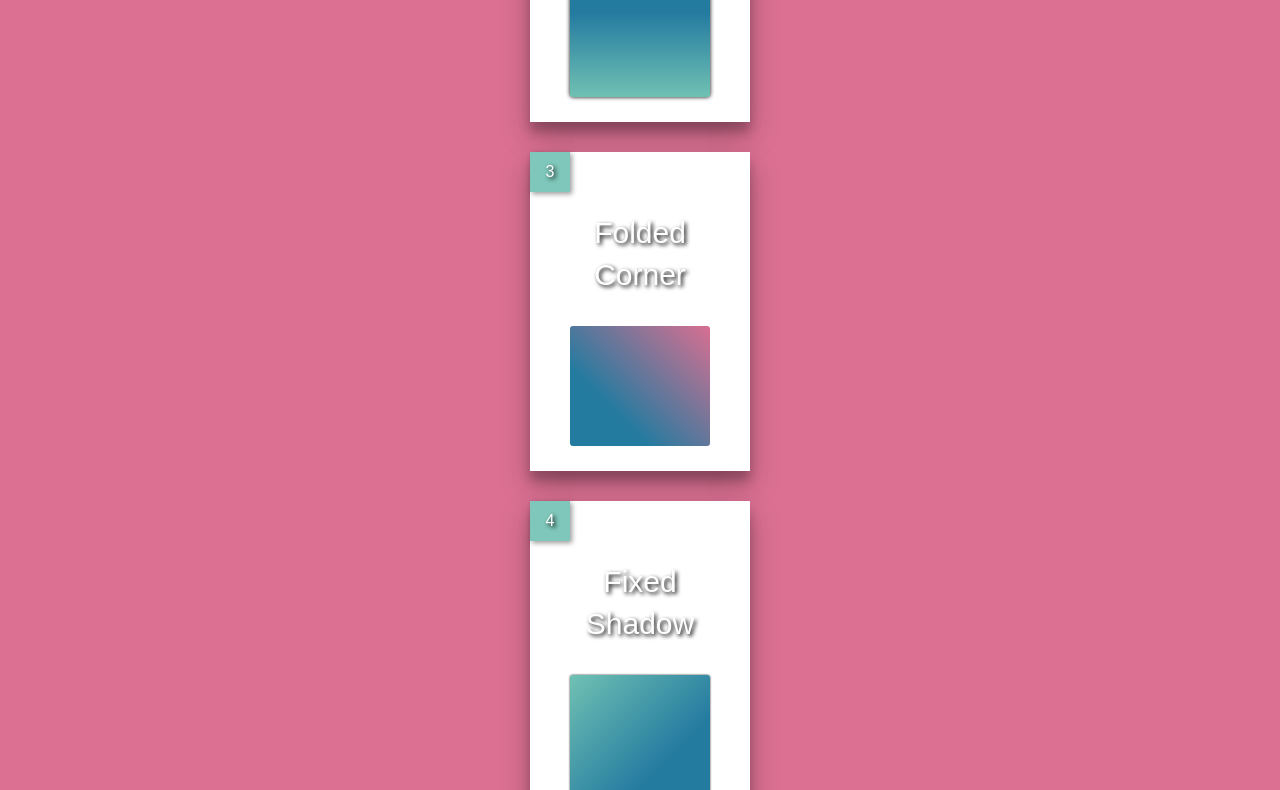
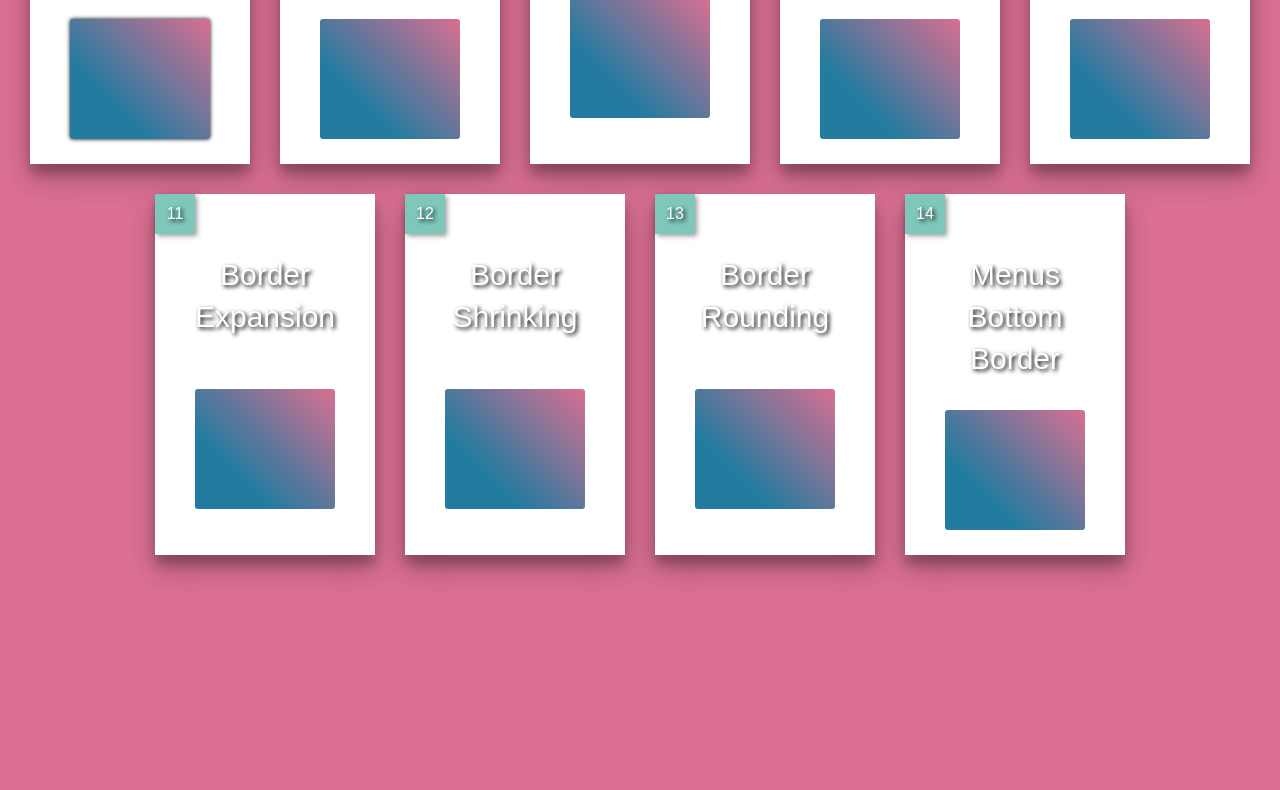
Before and after one commit to call0fcode/Basic-CSS-animations-collection, a plain HTML site: page index.html in a window 1280 px wide. Shown: the part 708-1498 px from the top of the page. After the commit the page ends 1301 px from the top, so only its background shows below. Drawn offline with Linux system fonts and the light colour scheme.

Commit message:
Reparado responsive design
Se ha cambiado la clase  .flex-container por .flex-col-centered en el apartado "8.MEDIA QUERIES > 8.1.Big screens" correspondiente al contenedor que controla la disposición de las tarjetas.

Ahora las tarjetas se distribuyen por la pantalla en forma de rejilla (flex-direction: row; y flex-wrap: wrap;) centrada (justify-content: center;) y con todas las tarjetas del mismo tamaño (align-items: stretch;) cuando la pantalla es mayor de 425px.

```diff
--- a/css/style.css
+++ b/css/style.css
@@ -507,7 +507,7 @@ body {
    Items horizontally centered.
  */
 
- .flex-container {
+ .flex-col-centered {
    flex-direction: row;
    flex-wrap: wrap;
    justify-content: center;
```
